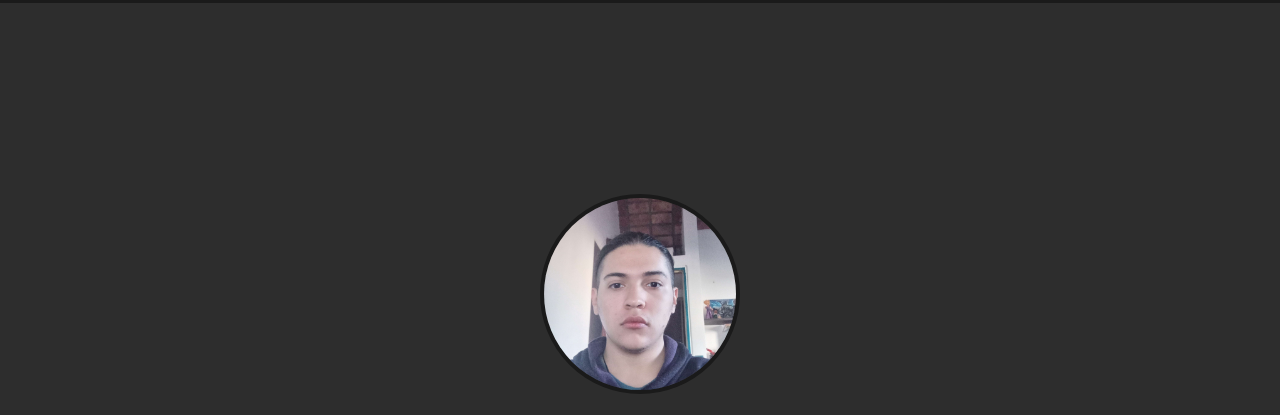
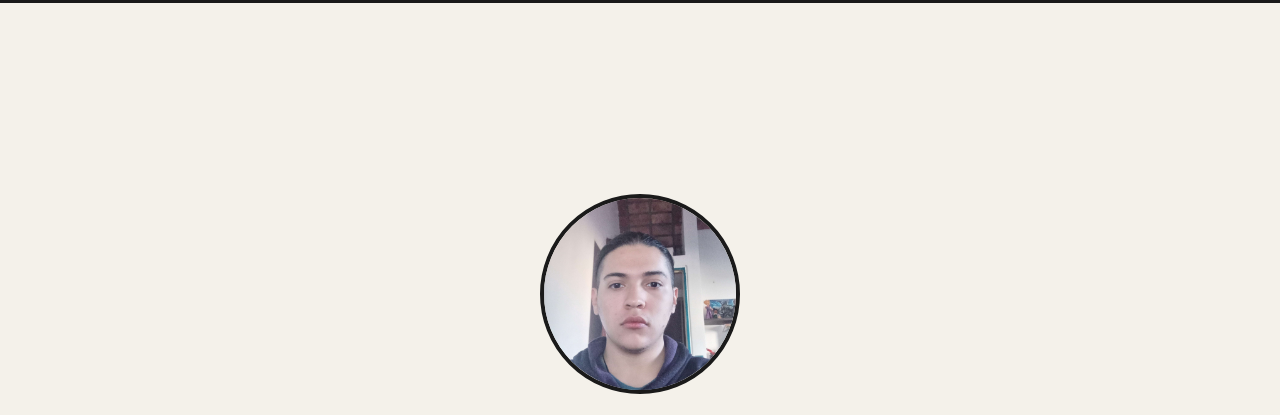
Before and after one commit to Dova0205/Portfolio, a plain HTML site: page index.html in a window 1280 px wide. Shown: the part 55-470 px from the top of the page. Drawn offline with Linux system fonts and the light colour scheme.

Commit message:
portfolio inicial actualizacion color

```diff
--- a/style.css
+++ b/style.css
@@ -90,9 +90,8 @@ h2 {
     justify-content: center;
     align-items: center;
     text-align: center;
-    background-color: #2d2d2d;
+    background-color: #f4f1ea;
     padding-top: 60px;
-    color: white;
 }
 
 .profile-img {
```
